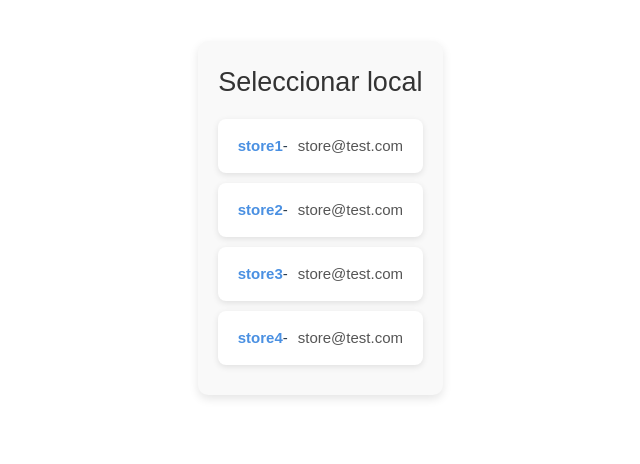
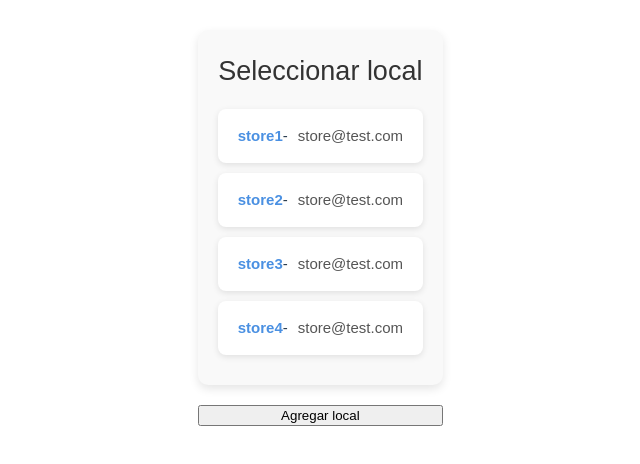
Before and after one commit to rangolucas/restaurantApp, a Vue app in the folder frontend/: page /stores in a window 1280 px wide. Shown: the part 182-646 px from the top of the page, without its empty margins (197-837 px from the left). Built offline with nearby package versions, Linux system fonts and the light colour scheme.

Commit message:
Add store button

```diff
--- a/frontend/src/views/StoresView.vue
+++ b/frontend/src/views/StoresView.vue
@@ -24,6 +24,7 @@ onMounted(() => {
 </script>
 
 <template>
+  <div class="stores">
     <div class="store-list">
       <h1>Seleccionar local</h1>
       <ul v-if="!loading">
@@ -34,9 +35,17 @@ onMounted(() => {
       </ul>
       <p v-else>Cargando locales</p>
     </div>
+    <button>Agregar local</button>
+  </div>
 </template>
 
 <style scoped>
+.stores {
+  display: flex;
+  flex-direction: column;
+  justify-content: center;
+}
+
 .store-list {
   max-width: 600px;
   margin: 20px auto;
```
Lines whose indentation alone changed are shown as unchanged.
